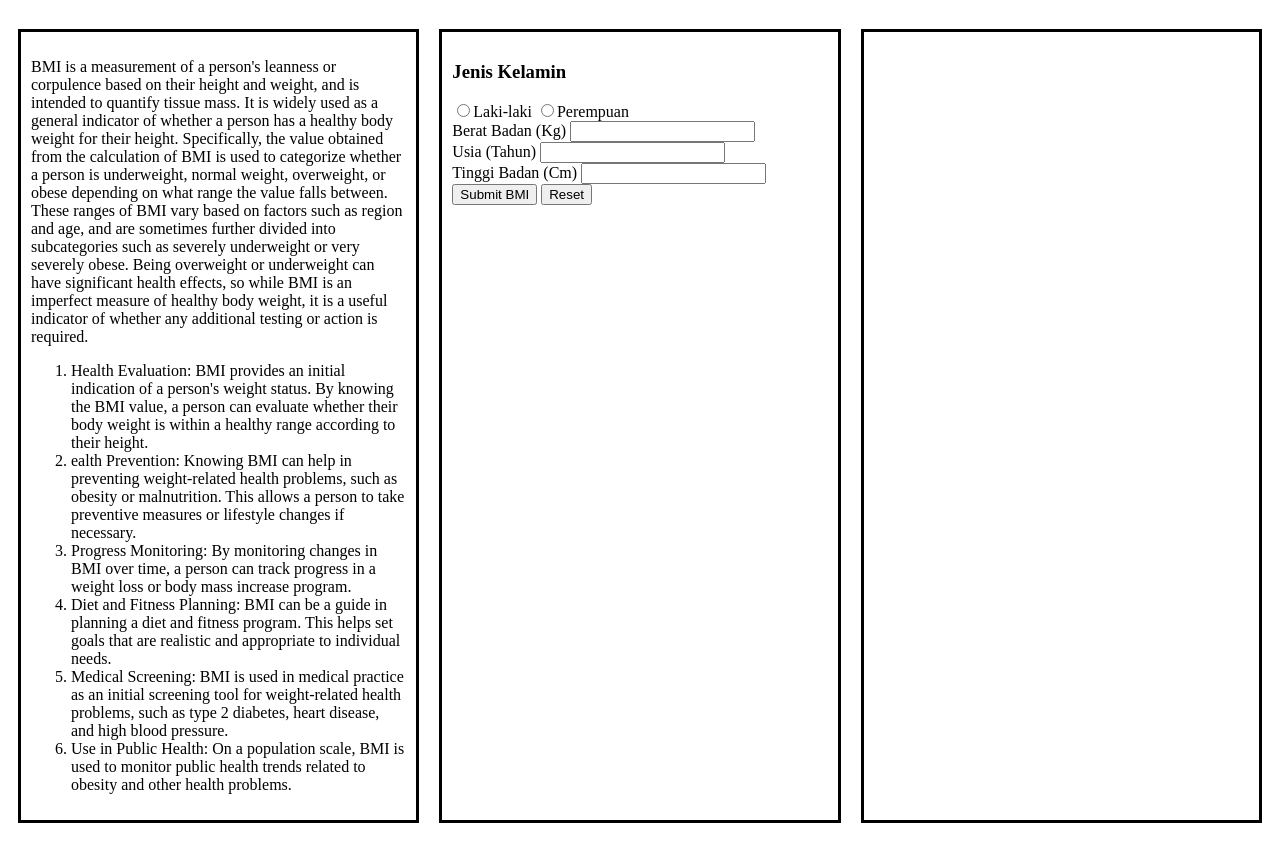
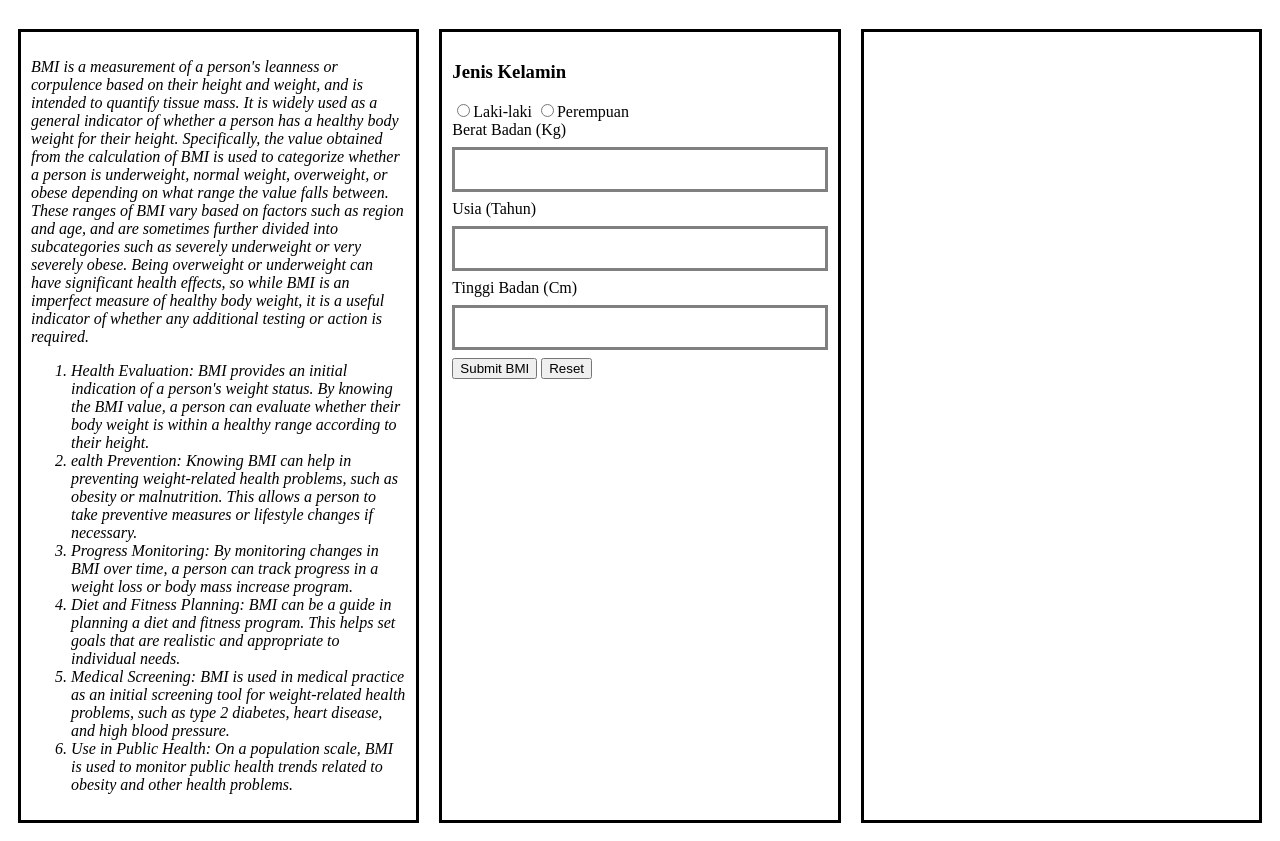
Before and after one commit to revou-fundamental-course/8-jul-24-TAUFIQORACHIM, a plain HTML site: page index.html in a window 1280 px wide. Shown: the part 61-902 px from the top of the page. Drawn offline with Linux system fonts and the light colour scheme.

Commit message:
first commit

```diff
--- a/css/style.css
+++ b/css/style.css
@@ -17,6 +17,9 @@
     flex: 1;
     padding: 10px;
     margin: 10px;
+    font-size: medium;
+    font-style: italic;
+
 }
 
  main{
@@ -38,3 +41,17 @@
     margin: 10px;
 
 }
+
+input[type=number] {
+    width: 100%;
+    padding: 12px 20px;
+    margin: 8px 0;
+    box-sizing: border-box;
+    border: 3px solid gray;
+    transition: 0.5s;
+    outline: none;
+  }
+
+  input[type=number]:focus {
+    border:3px solid green;
+  }
```
